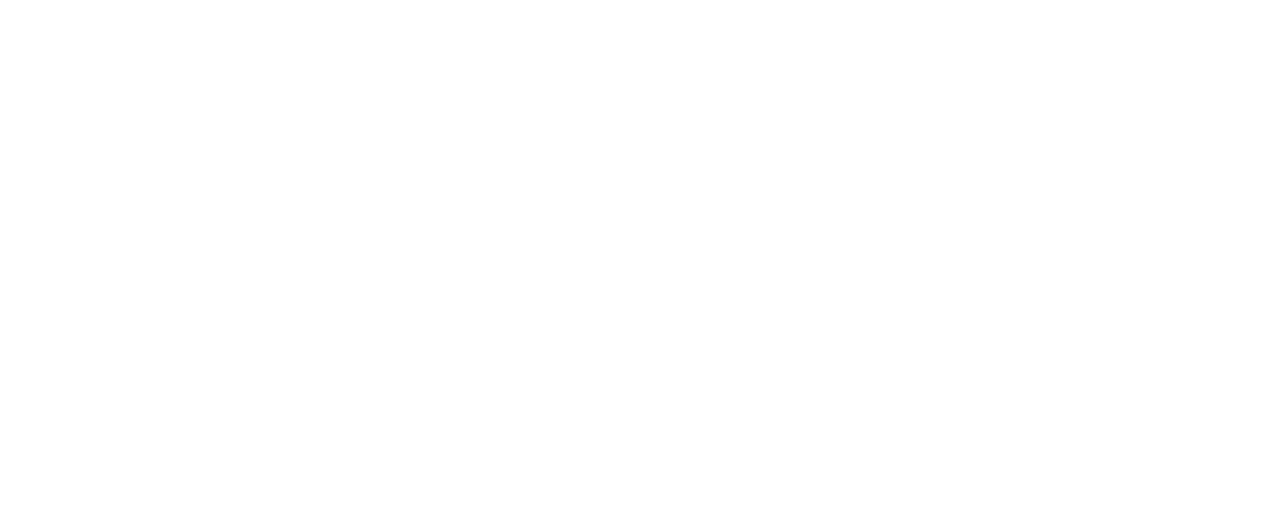
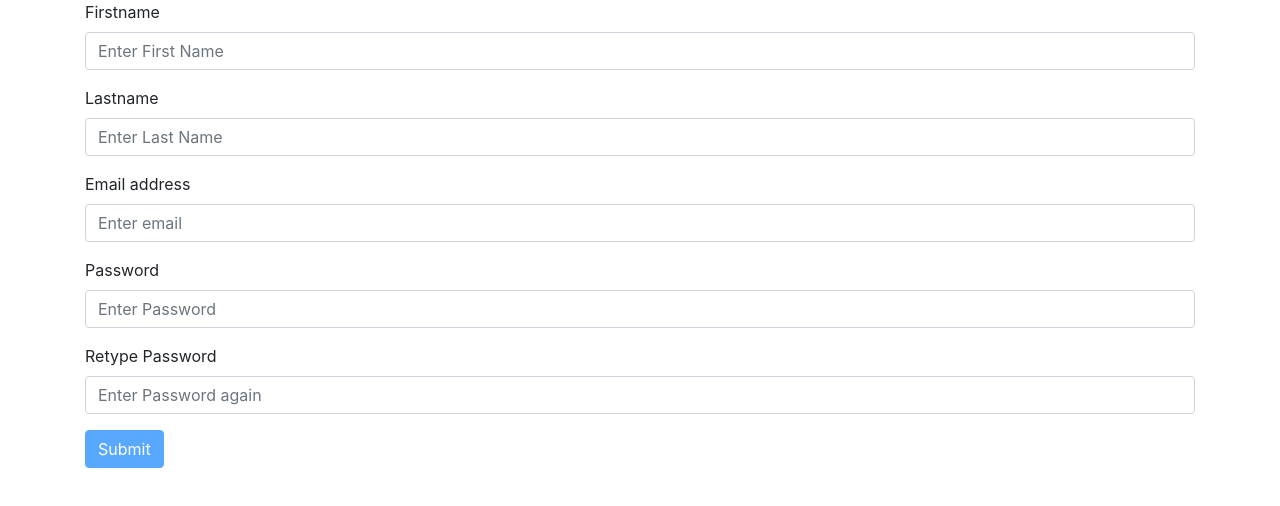
Before and after one commit to doctor-glitch/todo-app, an Angular app: page /register in a window 1280 px wide. Before the commit this address led to /. Shown: the top 506 px of the page. Built offline with nearby package versions, Linux system fonts and the light colour scheme.

Commit message:
user registration function started

```diff
--- a/src/app/add-todo/add-todo.component.ts
+++ b/src/app/add-todo/add-todo.component.ts
@@ -52,7 +52,7 @@
     return this.todoForm.get(controlName);
   }
 
-  hasError(controlName){
+  hasError(controlName) {
     return this.get(controlName).errors && (this.get(controlName).dirty || this.get(controlName).touched);
   }
 }
--- a/src/app/app-routing/app-routing.module.ts
+++ b/src/app/app-routing/app-routing.module.ts
@@ -5,15 +5,17 @@
 import { AddTodoComponent } from '../add-todo/add-todo.component';
 import { EditComponent } from '../edit/edit.component';
 import { SearchTodoComponent } from '../search-todo/search-todo.component';
+import { RegisterComponent } from '../register/register.component';
 
 
 const routes: Routes = [
   { path: 'login', component: LoginComponent },
   { path: 'todo', component: TodoComponent },
-  { path: 'add', component: AddTodoComponent},
+  { path: 'add', component: AddTodoComponent },
   { path: '', component: LoginComponent },
   { path: 'edit/:id', component: EditComponent },
   { path: 'search', component: SearchTodoComponent },
+  { path: 'register', component: RegisterComponent },
 ];
 
 @NgModule({
--- a/src/app/app.module.ts
+++ b/src/app/app.module.ts
@@ -12,6 +12,7 @@
 import { CustomPipe } from './pipes/custom.pipe';
 import { MycustomDirective } from './directives/mycustom.directive';
 import { HeaderComponent } from './components/header/header.component';
+import { RegisterComponent } from './register/register.component';
 
 @NgModule({
   declarations: [
@@ -23,7 +24,8 @@
     SearchTodoComponent,
     CustomPipe,
     MycustomDirective,
-    HeaderComponent
+    HeaderComponent,
+    RegisterComponent
   ],
   imports: [
     BrowserModule,
--- a/src/app/components/header/header.component.html
+++ b/src/app/components/header/header.component.html
@@ -1 +1,3 @@
-<h1>{{ title}}</h1>
+<h1 (click)='headerClicked()'>{{ title }}
+
+</h1>
--- a/src/app/components/header/header.component.ts
+++ b/src/app/components/header/header.component.ts
@@ -1,4 +1,5 @@
-import { Component, OnInit, Input } from '@angular/core';
+import { Component, OnInit, Input, Output } from '@angular/core';
+import { EventEmitter } from '@angular/core';
 
 @Component({
   selector: 'app-header',
@@ -8,9 +9,13 @@
 export class HeaderComponent implements OnInit {
 
   @Input() title: string;
+  @Output() sendData = new EventEmitter<number>();
   constructor() { }
 
   ngOnInit() {
   }
 
+  headerClicked(){
+    this.sendData.emit(1);
+  }
 }
--- /dev/null
+++ b/src/app/register/register.component.html
@@ -0,0 +1,57 @@
+<link
+  href="https://stackpath.bootstrapcdn.com/bootstrap/4.4.1/css/bootstrap.min.css"
+  rel="stylesheet"
+  integrity="sha384-Vkoo8x4CGsO3+Hhxv8T/Q5PaXtkKtu6ug5TOeNV6gBiFeWPGFN9MuhOf23Q9Ifjh"
+  crossorigin="anonymous"
+/>
+<script
+  src="https://stackpath.bootstrapcdn.com/bootstrap/4.4.1/js/bootstrap.min.js"
+  integrity="sha384-wfSDF2E50Y2D1uUdj0O3uMBJnjuUD4Ih7YwaYd1iqfktj0Uod8GCExl3Og8ifwB6"
+  crossorigin="anonymous"
+></script>
+<script
+  src="https://stackpath.bootstrapcdn.com/bootstrap/4.4.1/js/bootstrap.bundle.min.js"
+  integrity="sha384-6khuMg9gaYr5AxOqhkVIODVIvm9ynTT5J4V1cfthmT+emCG6yVmEZsRHdxlotUnm"
+  crossorigin="anonymous"
+></script>
+
+<form class="container" [formGroup]="userForm" (ngSubmit)="add()">
+  <div class="form-group">
+    <label>Firstname</label>
+    <input type="text" formControlName="fname" class="form-control" placeholder="Enter First Name">
+    <div *ngIf="hasError('fname')" style="color: red;">
+      <p *ngIf="get('fname').errors.required" style="color: red;">Firstname cannot be empty</p>
+    </div>
+  </div>
+  <div class="form-group">
+    <label>Lastname</label>
+    <input type="text" formControlName="lname" class="form-control" placeholder="Enter Last Name">
+    <div *ngIf="hasError('lname')" style="color: red;">
+      <p *ngIf="get('lname').errors.required" style="color: red;">Lastname cannot be empty</p>
+    </div>
+  </div>
+  <div class="form-group">
+    <label>Email address</label>
+    <input type="email" formControlName="email" class="form-control" placeholder="Enter email">
+    <div *ngIf="hasError('email')" style="color: red;">
+      <p *ngIf="get('email').errors.required" style="color: red;">E-mail cannot be empty</p>
+    </div>
+  </div>
+  <div class="form-group">
+    <label>Password</label>
+    <input type="password" formControlName="pass1" class="form-control" placeholder="Enter Password">
+    <div *ngIf="hasError('pass1')" style="color: red;">
+      <p *ngIf="get('pass1').errors.required" style="color: red;">Password cannot be empty</p>
+      <p *ngIf="get('pass1').errors.minlength" style="color: red;">Minimum length should be 8</p>
+    </div>
+  </div>
+  <div class="form-group">
+    <label>Retype Password</label>
+    <input type="password" formControlName="pass2" class="form-control" placeholder="Enter Password again">
+    <div>
+      <p *ngIf="hasError('pass2') && get('pass2').errors.required" style="color: red;">Password cannot be empty</p>
+      <p *ngIf="!check()" style="color: red;">Password mismatch</p>
+    </div>
+  </div>
+  <button type="submit" class="btn btn-primary" [disabled]="!userForm.valid">Submit</button>
+</form>
--- /dev/null
+++ b/src/app/register/register.component.ts
@@ -0,0 +1,64 @@
+import { Component, OnInit } from '@angular/core';
+import { FormBuilder, FormControl, Validators } from '@angular/forms';
+import { UserService } from '../services/user.service';
+
+@Component({
+  selector: 'app-register',
+  templateUrl: './register.component.html',
+  styleUrls: ['./register.component.css']
+})
+export class RegisterComponent implements OnInit {
+  userForm: any;
+  error = true;
+  constructor(private fb: FormBuilder, private userService: UserService) {
+    this.userForm = fb.group({
+      fname: new FormControl('', [
+        Validators.required,
+      ]),
+      lname: new FormControl('', [
+        Validators.required,
+      ]),
+      email: new FormControl('', [
+        Validators.required,
+      ]),
+      pass1: new FormControl('', [
+        Validators.required,
+        Validators.minLength(8),
+      ]),
+      pass2: new FormControl('', [
+        Validators.required,
+      ]),
+    });
+  }
+  passwordMatched = true;
+  check() {
+    // console.log(this.userForm.value.pass1 === this.userForm.value.pass2);
+    if (this.userForm.value.pass1 === this.userForm.value.pass2) {
+      return true;
+    } else {
+      return false;
+    }
+  }
+  add() {
+    console.log(this.userForm);
+    if (!this.userForm.valid) {
+    } else {
+      // tslint:disable-next-line: max-line-length
+      this.userService.user(this.userForm.value.fname, this.userForm.value.lname, this.userForm.value.email, this.userForm.value.pass1).subscribe(data =>
+        console.log('sucess'));
+    }
+
+  }
+
+  get(controlName) {
+    return this.userForm.get(controlName);
+  }
+
+  hasError(controlName) {
+    return this.get(controlName).errors && (this.get(controlName).dirty || this.get(controlName).touched);
+  }
+
+  ngOnInit() {
+  }
+
+}
--- /dev/null
+++ b/src/app/services/user.service.ts
@@ -0,0 +1,19 @@
+import { Injectable } from '@angular/core';
+import { HttpClient } from '@angular/common/http';
+const baseUrl = 'http://localhost:3000/';
+@Injectable({
+  providedIn: 'root'
+})
+export class UserService {
+
+  constructor(private http: HttpClient) { }
+  user(fname, lname, email, password) {
+    console.log(fname, lname, email, password);
+    return this.http.post(`${baseUrl}register`, {
+      fname,
+      lname,
+      email,
+      password
+    });
+  }
+}
--- a/src/app/todo/todo.component.html
+++ b/src/app/todo/todo.component.html
@@ -19,7 +19,8 @@
   </head>
   <body>
     <div class="container">
-      <app-header title="Todos"></app-header>
+      <app-header (sendData)="onHeaderClick($event)" title="Todos"></app-header>
+      <h6>Header clicked {{count}} times </h6>
       <button (click)="add()" class="btn btn-primary">Add todos</button>
       <br />
       <br />
--- a/src/app/todo/todo.component.ts
+++ b/src/app/todo/todo.component.ts
@@ -12,6 +12,7 @@
 export class TodoComponent implements OnInit {
   todoForm;
   todos: any = [];
+  count = 0;
 
   constructor(private fb: FormBuilder, private ser: HelloService, private router: Router, private todoService: TodoService) { }
   delete(id) {
@@ -35,4 +36,7 @@
       this.todos = data;
     });
   }
+  onHeaderClick(name) {
+    this.count++;
+  }
 }
```
Also changed, not shown: src/app/register/register.component.css (added), 2 other files (tests, documents, lock files or other folders).
